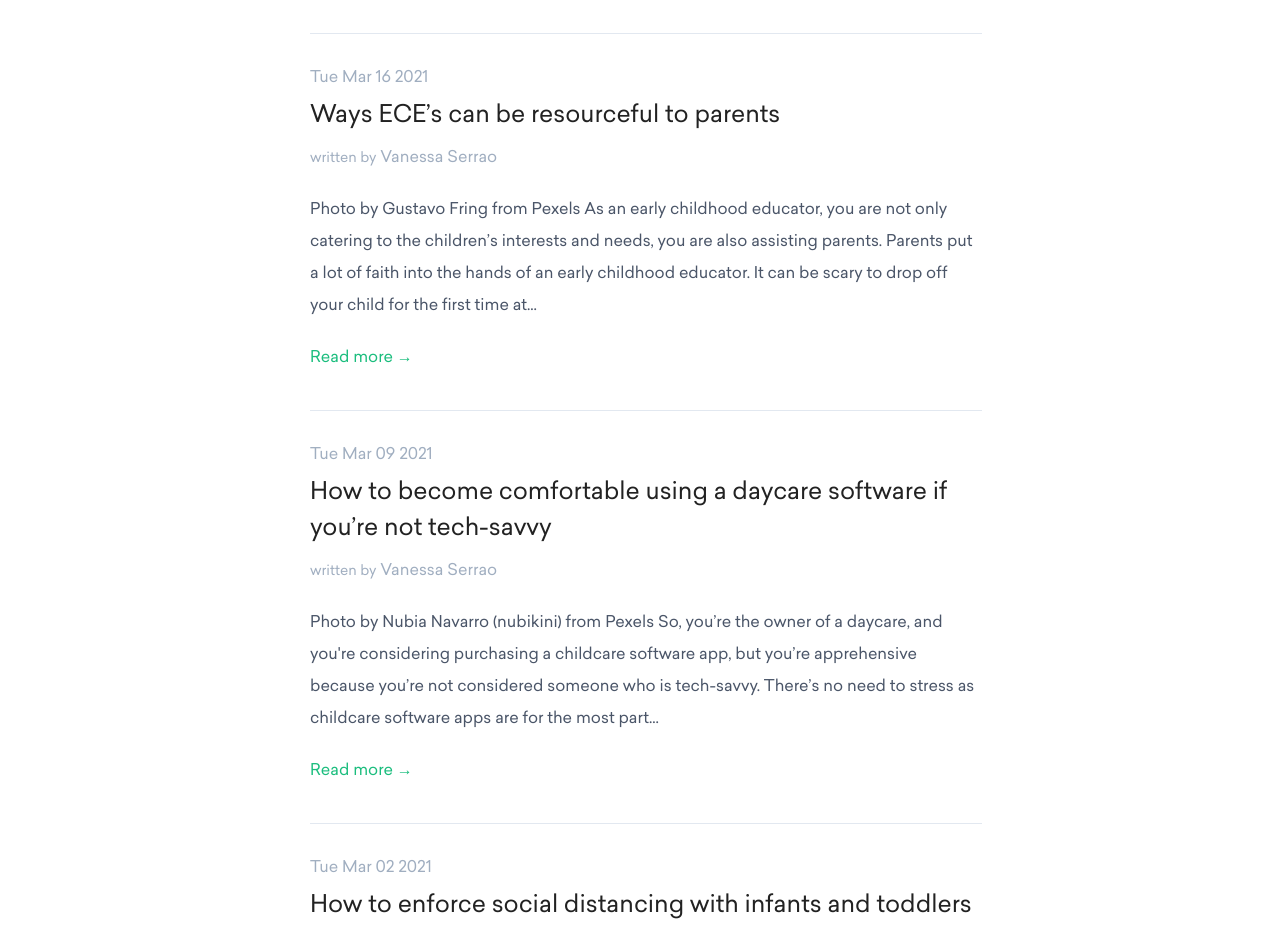
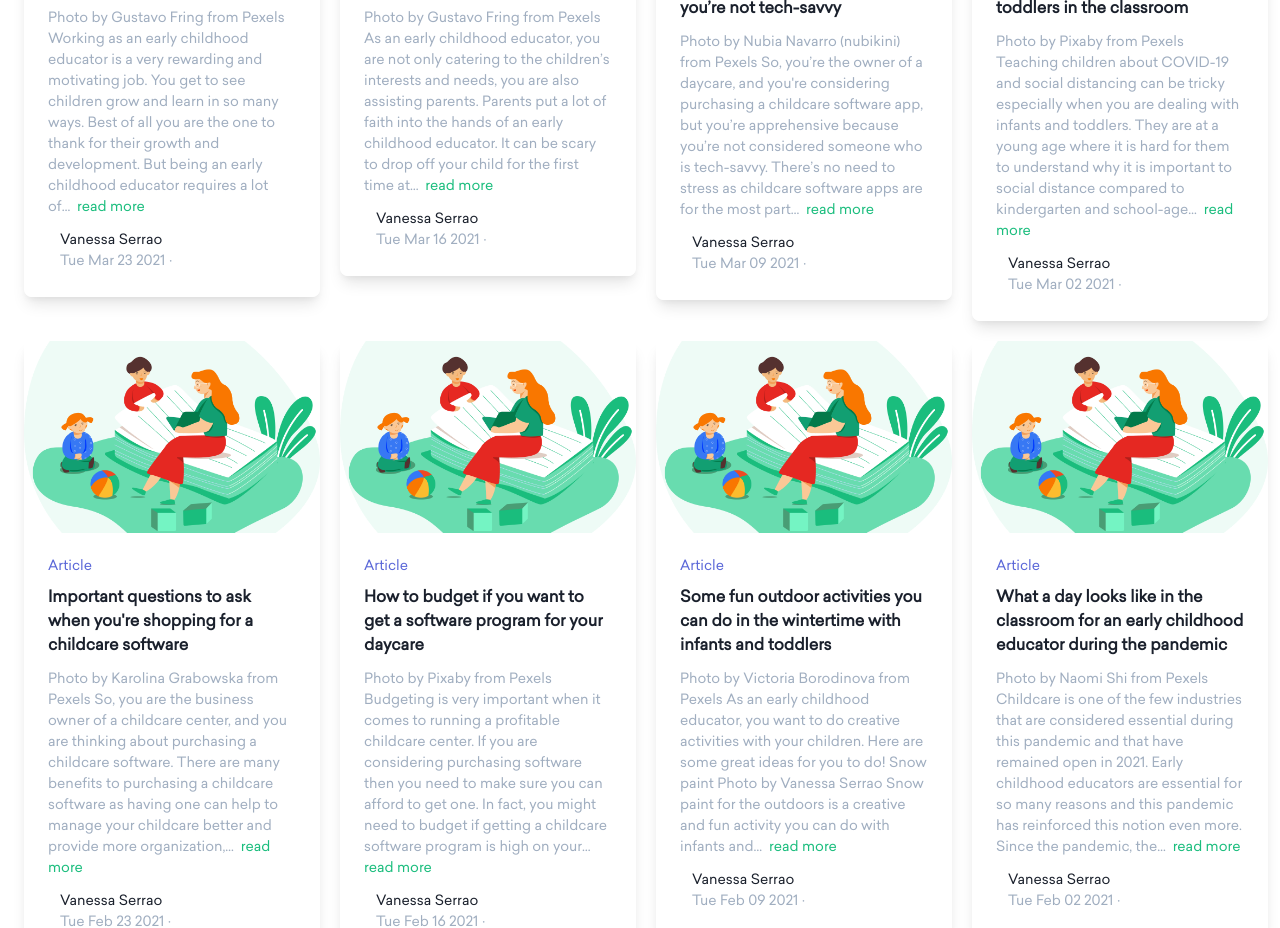
Before and after one commit to diq-kg/trykidgenius.com, a Gatsby site: page /blog in a window 1280 px wide. Shown: the part 594-1522 px from the top of the page. Built offline with nearby package versions, Linux system fonts and the light colour scheme; Gatsby itself is replaced by a stand-in of ours.

Commit message:
implement seo, featured image, blog preview layouts

```diff
--- a/gatsby-node.js
+++ b/gatsby-node.js
@@ -25,7 +25,6 @@ exports.createPages = async ({ actions, graphql, reporter }) => {
   }
 
   result.data.allMarkdownRemark.edges.forEach(({ node }) => {
-    console.log(node);
     createPage({
       path: node.frontmatter.slug,
       component: blogPostTemplate,
--- a/src/components/blog/post-preview.js
+++ b/src/components/blog/post-preview.js
@@ -1,33 +1,102 @@
 import React from 'react';
 import PropTypes from 'prop-types';
 import { Link } from 'gatsby';
+import illustration from '../../images/illustration.png';
+
+// export default function PostPreview(props) {
+//   let date = new Date(props.date);
+//   return (
+//     <div className="flex flex-col pb-10 max-w-2xl">
+//       <div className="">
+//         <span className="text-gray-500">{date.toDateString()}</span>
+//       </div>
+//       <Link to={props.url}>
+//         <h1 className="font-normal text-2xl pt-2 pb-3">{props.title}</h1>
+//       </Link>
+//       <p className="text-md font-medium text-gray-500">
+//         <span className="text-sm">written by</span> {props.author}
+//       </p>
+//       <div className="pt-6 text-gray-700">
+//         <p className="leading-loose font-thin">{props.fold}</p>
+//       </div>
+//       <Link to={props.url} className="pt-6 text-brand-primary font-medium">
+//         Read more →
+//       </Link>
+//     </div>
+//   );
+// }
 
 export default function PostPreview(props) {
-  let date = new Date(props.date);
+  let date = new Date(props.date).toDateString();
   return (
-    <div className="flex flex-col pb-10 max-w-2xl">
-      <div className="">
-        <span className="text-gray-500">{date.toDateString()}</span>
+    <Link to={props.url}>
+      <div class="flex flex-col rounded-lg shadow-lg overflow-hidden">
+        <div class="flex-shrink-0">
+          {props.image && (
+            <img
+              class="h-48 w-full object-cover"
+              src={props.image.publicURL}
+              alt=""
+            />
+          )}
+          {!props.image && (
+            <img class="h-48 w-full object-cover" src={illustration} alt="" />
+          )}
+        </div>
+        <div class="flex-1 bg-white p-6 flex flex-col justify-between">
+          <div class="flex-1">
+            <p class="text-sm font-medium text-indigo-600">
+              <a href="#" class="hover:underline">
+                Article
+              </a>
+            </p>
+            <a href="#" class="block mt-2">
+              <p class="text-md font-semibold text-gray-900">{props.title}</p>
+              <p class="mt-3 text-sm text-gray-500">
+                {props.excerpt}
+                <Link
+                  to={props.url}
+                  className="pt-6 text-brand-primary font-medium"
+                >
+                  &nbsp; read more
+                </Link>
+              </p>
+            </a>
+          </div>
+          <div class="mt-3 flex items-center">
+            {/* <div class="flex-shrink-0">
+            <a href="#">
+              <span class="sr-only">{props.author}</span>
+              <img
+                class="h-10 w-10 rounded-full"
+                src="https://images.unsplash.com/photo-1472099645785-5658abf4ff4e?ixlib=rb-1.2.1&ixqx=YLXMe68Fft&ixid=eyJhcHBfaWQiOjEyMDd9&auto=format&fit=facearea&facepad=2&w=256&h=256&q=80"
+                alt=""
+              />
+            </a>
+          </div> */}
+            <div class="ml-3">
+              <p class="text-sm font-medium text-gray-900">
+                <a href="#" class="hover:underline">
+                  {props.author}
+                </a>
+              </p>
+              <div class="flex space-x-1 text-sm text-gray-500">
+                <time datetime="2020-03-16">{date}</time>
+                <span aria-hidden="true">&middot;</span>
+                {/* <span>6 min read</span> */}
+              </div>
+            </div>
+          </div>
+        </div>
       </div>
-      <Link to={props.url}>
-        <h1 className="font-normal text-2xl pt-2 pb-3">{props.title}</h1>
-      </Link>
-      <p className="text-md font-medium text-gray-500">
-        <span className="text-sm">written by</span> {props.author}
-      </p>
-      <div className="pt-6 text-gray-700">
-        <p className="leading-loose font-thin">{props.fold}</p>
-      </div>
-      <Link to={props.url} className="pt-6 text-brand-primary font-medium">
-        Read more →
-      </Link>
-    </div>
+    </Link>
   );
 }
 
 PostPreview.propTypes = {
   tite: PropTypes.string,
   date: PropTypes.string,
-  fold: PropTypes.string,
+  excerpt: PropTypes.string,
   url: PropTypes.string,
+  image: PropTypes.Object,
 };
--- a/src/components/seo.js
+++ b/src/components/seo.js
@@ -19,7 +19,7 @@ function getKeywords(keywords, backup) {
   return _keywords;
 }
 
-function SEO({ description, lang, meta, keywords, title, author }) {
+function SEO({ description, lang, meta, keywords, title, author, image, url }) {
   return (
     <StaticQuery
       query={detailsQuery}
@@ -41,7 +41,7 @@ function SEO({ description, lang, meta, keywords, title, author }) {
               },
               {
                 property: `og:url`,
-                content: data.site.siteMetadata.url
+                content: url || data.site.siteMetadata.url
               },
               {
                 property: `og:site_name`,
@@ -57,7 +57,7 @@ function SEO({ description, lang, meta, keywords, title, author }) {
               },
               {
                 property: `og:image`,
-                content: illustration
+                content: image || illustration
               },
               {
                 property: `og:type`,
@@ -77,7 +77,7 @@ function SEO({ description, lang, meta, keywords, title, author }) {
               },
               {
                 name: `twitter:image`,
-                content: illustration
+                content: image || illustration
               },
               {
                 name: `twitter:description`,
--- a/src/pages/blog.js
+++ b/src/pages/blog.js
@@ -22,18 +22,19 @@ export default function Blog({ data }) {
           All the latest KidGenius news straight from the team.
         </p>
         <div className="flex pt-4 lg:pt-8 pl-3 mt-4">
-          <div className="flex flex-col">
+          <div class="mt-12 max-w-lg mx-auto grid gap-5 lg:grid-cols-4 lg:max-w-none">
             {edges.map((edge, key) => (
-              <div className="pt-8 border border-gray-300 border-t-1 border-r-0 border-l-0 border-b-0">
+              // <div className="pt-8 border border-gray-300 border-t-1 border-r-0 border-l-0 border-b-0">
                 <PostPreview
                   key={key}
+                  image={edge.node.frontmatter.featuredImage}
                   title={edge.node.frontmatter.title}
                   date={localDate(edge.node.frontmatter.date)}
-                  fold={edge.node.excerpt}
+                  excerpt={edge.node.description || edge.node.excerpt}
                   url={edge.node.frontmatter.slug}
                   author={edge.node.frontmatter.author}
                 />
-              </div>
+              // </div>
             ))}
           </div>
         </div>
@@ -49,7 +50,7 @@ function localDate(_date) {
 
 export const pageQuery = graphql`
   query MyQuery {
-    allMarkdownRemark(limit: 10, sort: {order: DESC, fields: frontmatter___date}) {
+    allMarkdownRemark(limit: 200, sort: {order: DESC, fields: frontmatter___date}) {
       totalCount
       edges {
         node {
@@ -59,6 +60,10 @@ export const pageQuery = graphql`
             date
             slug
             title
+            description
+            featuredImage {
+              publicURL
+            }
           }
           excerpt(pruneLength: 300)
           timeToRead
--- a/src/templates/blogTemplate.js
+++ b/src/templates/blogTemplate.js
@@ -12,9 +12,13 @@ export default function Template({ data }) {
   return (
     <Layout>
       <SEO
+        url={`/blog/${frontmatter.slug}`}
+        image={frontmatter.featuredImage.absolutePath}
         title={frontmatter.title}
         keywords={frontmatter.keywords || ''}
-        description={excerpt}
+        description={
+          frontmatter.description || frontmatter.description.length > 0 ? frontmatter.description : excerpt
+        }
       />
       <div className="flex flex-col pl-3 pt-10 items-center">
         <h3 className="text-gray-600 font-medium pb-2 sm:pb-6">
@@ -24,8 +28,15 @@ export default function Template({ data }) {
           {frontmatter.title}
         </h1>
         <p className="text-lg font-medium text-gray-700">
-           <span className="text-sm">written by</span> {frontmatter.author}
+          <span className="text-sm">written by</span> {frontmatter.author}
         </p>
+        {frontmatter.featuredImage && (
+          <div className="mt-5 pt-5 max-w-4xl">
+            <img src={frontmatter.featuredImage.publicURL} />
+            <p className="mt-5 text-xs markdown text-gray-600" dangerouslySetInnerHTML={{ __html: frontmatter.featuredImageCaption }}
+            ></p>
+          </div>
+        )}
         <div
           className="mt-10 pt-10 max-w-4xl border border-gray-400 border-t-1 border-b-0 border-l-0 border-r-0 markdown"
           dangerouslySetInnerHTML={{ __html: html }}
@@ -44,13 +55,20 @@ export const pageQuery = graphql`
   query($slug: String!) {
     markdownRemark(frontmatter: { slug: { eq: $slug } }) {
       html
-      excerpt(pruneLength: 200)
+      excerpt(pruneLength: 250)
       frontmatter {
         author
         date
         slug
         title
         keywords
+        description
+        featuredImageCaption
+        featuredImage {
+          publicURL
+          absolutePath
+          relativePath
+        }
       }
     }
   }
--- a/static/admin/config.yml
+++ b/static/admin/config.yml
@@ -4,6 +4,8 @@ backend:
   repo: daycareiq/trykidgenius.com
   auth_type: implicit
   app_id: qQdGSV3ZJUkxmbWYtm
+
+local_backend: true
 
 media_folder: "static/images/uploads"
 
@@ -22,7 +24,7 @@ collections:
       - { label: "Slug", name: "slug", widget: "string", required: true }
       - { label: "Author", name: "author", widget: "string", required: true }
       - { label: "Keywords", name: "keywords", widget: "string", required: true}
+      - { label: "Description", name: "description", widget: "text", required: false}
+      - { label: "Featured Image", name: "featuredImage", widget: image, required: false}
+      - { label: "Featured image caption", name: "featuredImageCaption", widget: "markdown", required: false}
       - { label: "Body", name: "body", widget: "markdown", required: true }
-      - { label: "Description", name: "description", widget: "text"}
-      - { label: "Featured Image", name: "featuredImage", widget: image}
-      - { label: "Featured image caption", name: "featuredImageCaption", widget: "text"}
```
